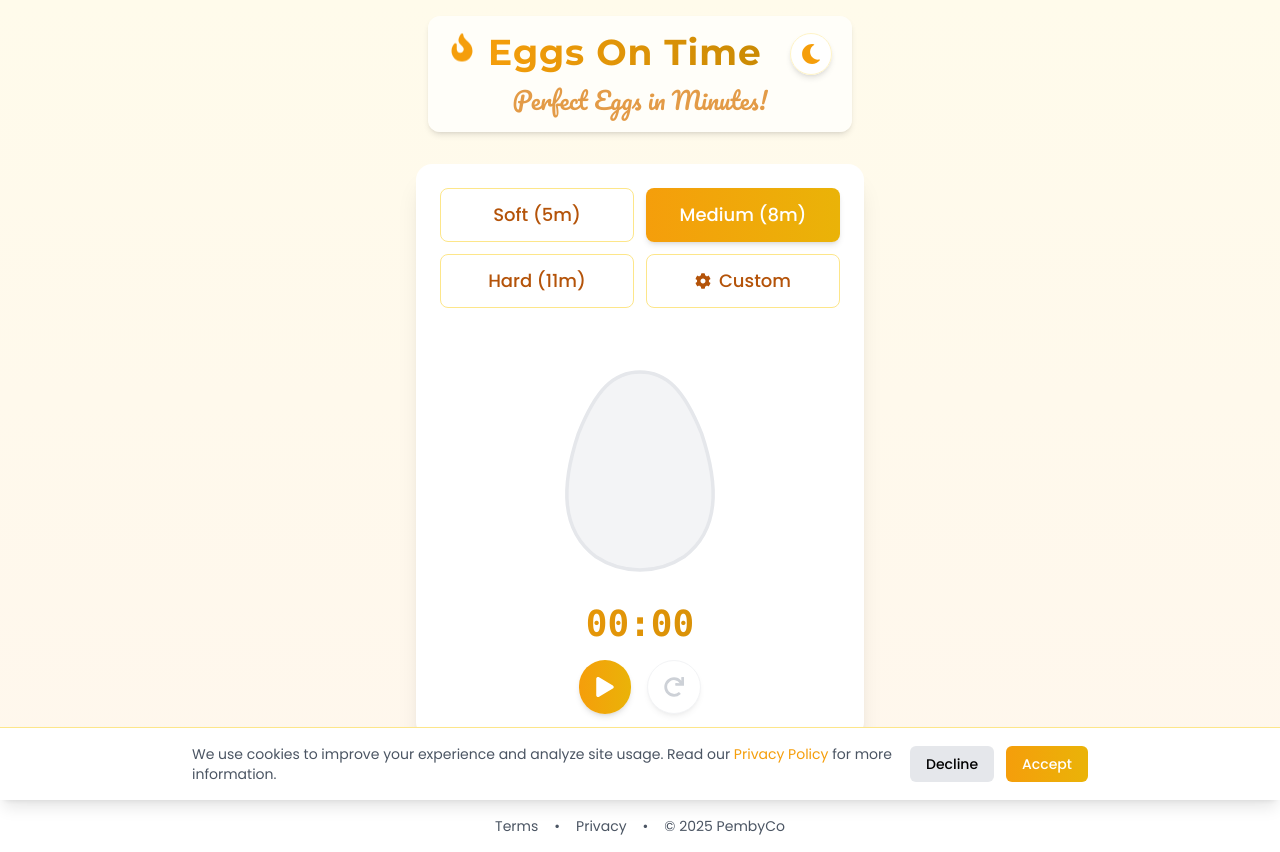
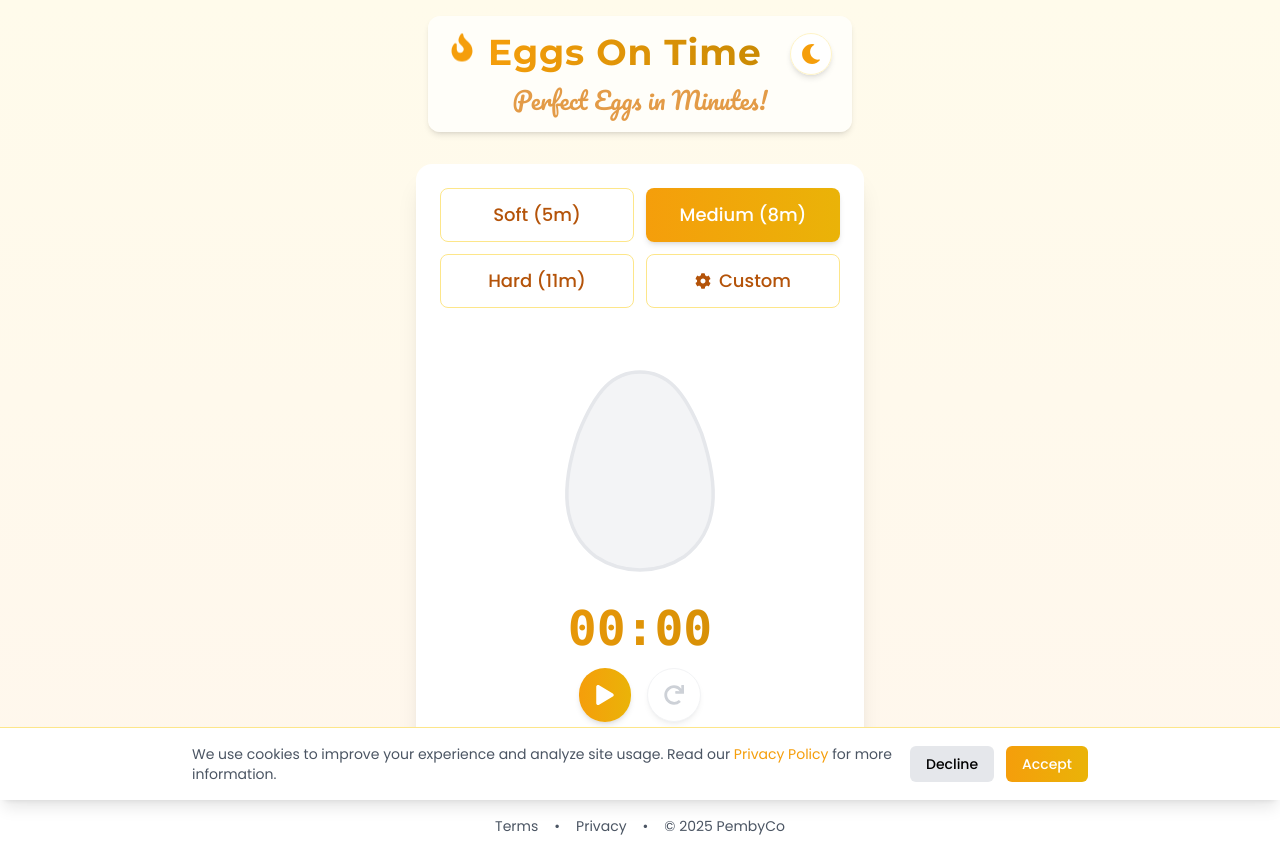
Before and after one commit to PembyCo/egg-timer, a Next.js app: page / in a window 1280 px wide. Built offline with nearby package versions, Linux system fonts and the light colour scheme.

Commit message:
Increase timer display size for better visibility

```diff
--- a/components/EggTimer.tsx
+++ b/components/EggTimer.tsx
@@ -180,7 +180,7 @@ const EggTimer: React.FC = () => {
       {/* Timer display */}
       <section>
         <h3 className="sr-only">Timer Display</h3>
-        <div className="text-2xl sm:text-4xl font-mono text-center mb-3 sm:mb-4 text-transparent bg-clip-text bg-gradient-to-r from-amber-500 to-yellow-600 dark:from-amber-400 dark:to-yellow-500 font-bold">
+        <div className="text-3xl sm:text-5xl font-mono text-center mb-3 sm:mb-4 text-transparent bg-clip-text bg-gradient-to-r from-amber-500 to-yellow-600 dark:from-amber-400 dark:to-yellow-500 font-bold">
           {String(displayMinutes).padStart(2, "0")}:{String(displaySeconds).padStart(2, "0")}
         </div>
       </section>
```
